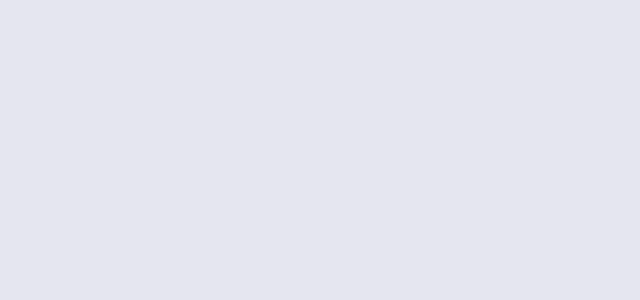
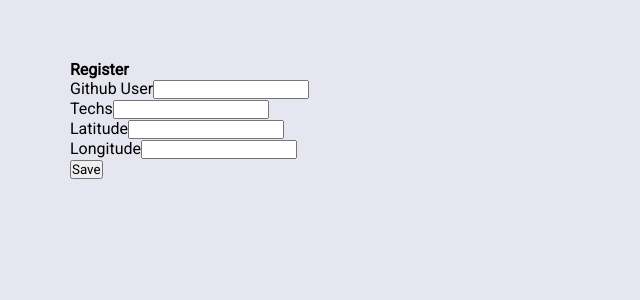
Before and after one commit to CarlCr/developer-finder, a React (Create React App) app in the folder web/: page / in a window 1280 px wide. Shown: the top 300 px of the page, without its empty margins (0-640 px from the left). Built offline with nearby package versions, Linux system fonts and the light colour scheme.

Commit message:
Aside forms created

```diff
--- a/web/src/App.css
+++ b/web/src/App.css
@@ -0,0 +1,7 @@
+#App{
+    max-width: 1200px;
+    padding: 60px 30px;
+    margin: 0 auto;
+    display: flex;
+    flex-direction: row;
+}
--- a/web/src/App.js
+++ b/web/src/App.js
@@ -1,10 +1,35 @@
 import React from 'react';
 import './Global.css'
+import './App.css'
 
 function App() {
   return (
-    <div className="App">
-        <aside></aside>
+    <div id="App">
+        <aside>
+          <strong>Register</strong>
+        <form>
+          <div className="input_block">
+            <label htmlFor="github_user_name">Github User</label>
+            <input name="github_username" id="github_user_name" required/>
+          </div>
+          <div className="input_block">
+            <label htmlFor="techs">Techs</label>
+            <input name="techs" id="techs" required/>
+          </div>
+          <div className="input-group">
+            <div className="input_block">
+              <label htmlFor="latitude">Latitude</label>
+              <input name="latitude" id="latitude" required/>
+            </div>
+
+            <div className="input_block">
+              <label htmlFor="longitude">Longitude</label>
+              <input name="longitude" id="longitude" required/>
+            </div>
+          </div>
+          <button type="submit">Save</button>
+        </form>
+        </aside>
         <main></main>
     </div>
   );
```
